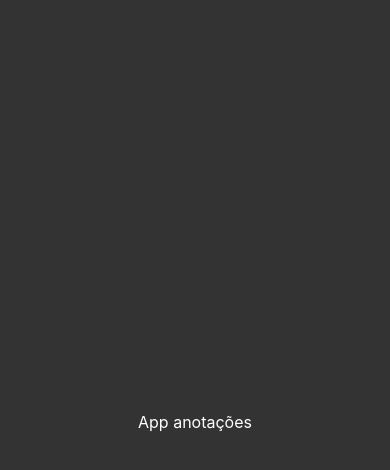
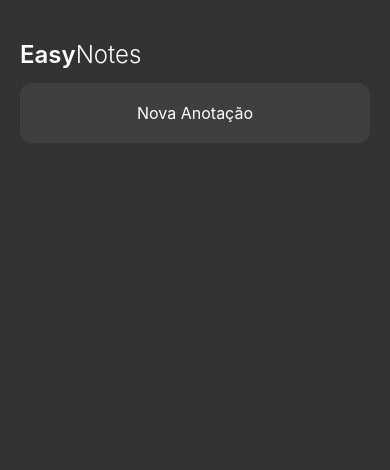
Before and after one commit to rogeritael/EasyNotes, a React Native app: screen / in a window 390 px wide. Shown: the top 470 px of the page. Built offline with nearby package versions, Linux system fonts and the light colour scheme.

Commit message:
[componente] CreateButton

```diff
--- /dev/null
+++ b/src/components/CreateButton/index.tsx
@@ -0,0 +1,12 @@
+import { Text } from "../Text";
+import { Button } from "./styles";
+
+export function CreateButton(){
+    return (
+        <Button>
+            <Text color="#fff">
+                Nova Anotação
+            </Text>
+        </Button>
+    )
+}
--- /dev/null
+++ b/src/components/CreateButton/styles.ts
@@ -0,0 +1,9 @@
+import styled from "styled-components/native";
+
+export const Button = styled.TouchableOpacity`
+    background-color: #ffffff10;
+    padding: 20px;
+    border-radius: 12px;
+    margin-top: 14px;
+    align-items: center;
+`
--- a/src/components/Text/index.ts
+++ b/src/components/Text/index.ts
@@ -1,15 +1,16 @@
 import styled from "styled-components/native";
 
 interface TextProps {
-    weight?: '400' | '600' | '700';
+    weight?: string;
     color?: string;
     size?: number;
     opacity?: number;
 }
 
 export const Text = styled.Text<TextProps>`
-    /* font-family: ${({ weight }: { weight?: '400' | '600' | '700' }) => weight ? `GeneralSans${weight}`: 'GeneralSans400'}; */
+    /* font-family: ${({ weight }: { weight?: string }) => weight ? `GeneralSans${weight}`: 'GeneralSans400'}; */
     color: ${({ color }: { color?: string }) => color || '#333'};
     font-size: ${({ size }: { size?: number }) => size ? `${size}px`: '16px'};
     opacity: ${({ opacity }: { opacity?: number }) => opacity || 1};
+    font-weight: ${({ weight }: { weight?: string }) => weight || '400'};
 `;
--- a/src/views/Main/index.tsx
+++ b/src/views/Main/index.tsx
@@ -1,12 +1,14 @@
+import { CreateButton } from "../../components/CreateButton";
 import { Text } from "../../components/Text";
 import { MainContainer } from "./styles";
 
 export function Main(){
     return (
         <MainContainer>
-            <Text color="#fff">
-                App anotações
+            <Text color="#fff" size={24} weight="300">
+                <Text size={24} color="#fff" weight="600">Easy</Text>Notes
             </Text>
+            <CreateButton />
         </MainContainer>
     )
 }
--- a/src/views/Main/styles.ts
+++ b/src/views/Main/styles.ts
@@ -2,6 +2,6 @@ import styled from "styled-components/native";
 
 export const MainContainer = styled.SafeAreaView`
     flex: 1;
-    justify-content: center;
-    align-items: center;
+    padding: 20px;
+    padding-top: 40px;
 `
```
Also changed, not shown: plus.svg (added).
